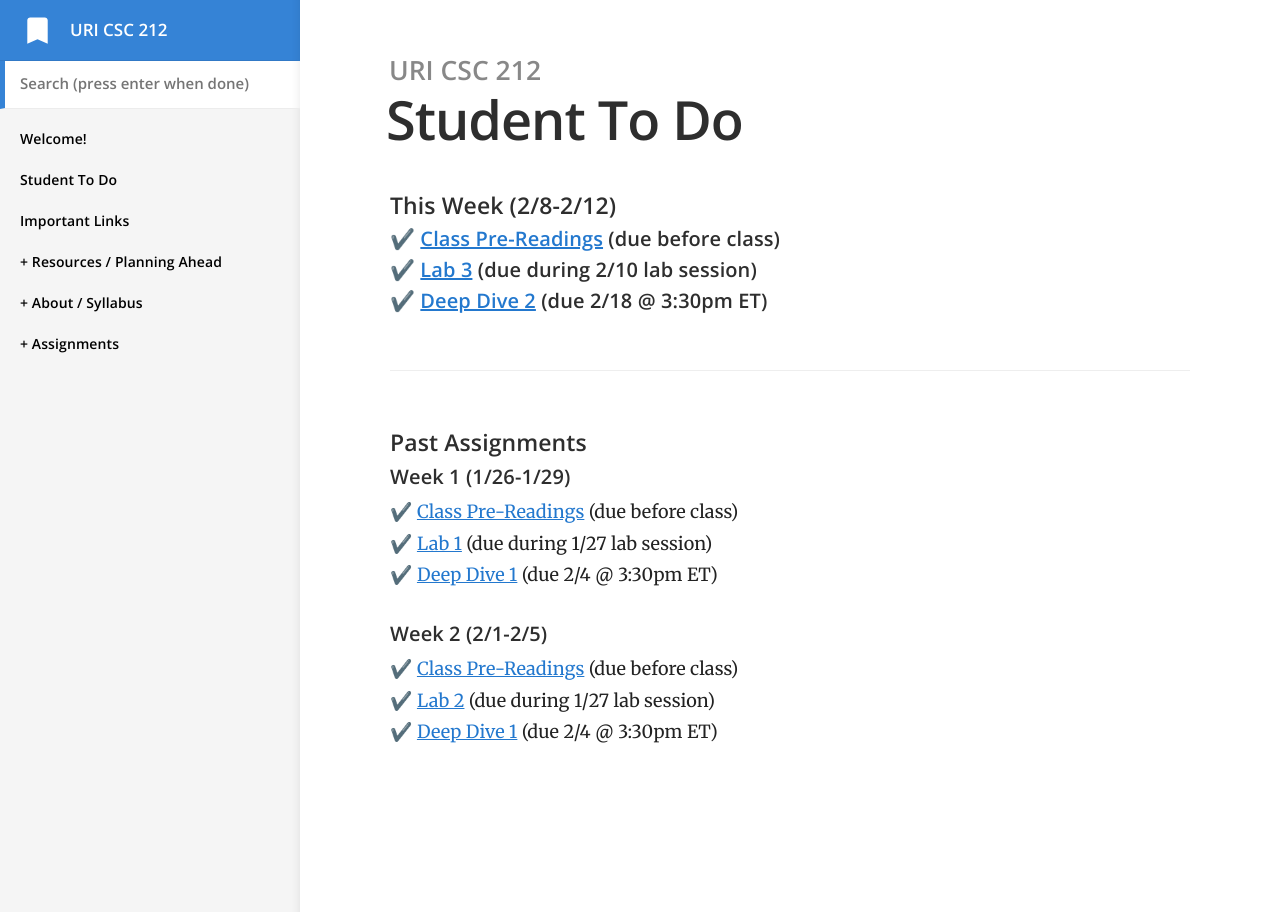
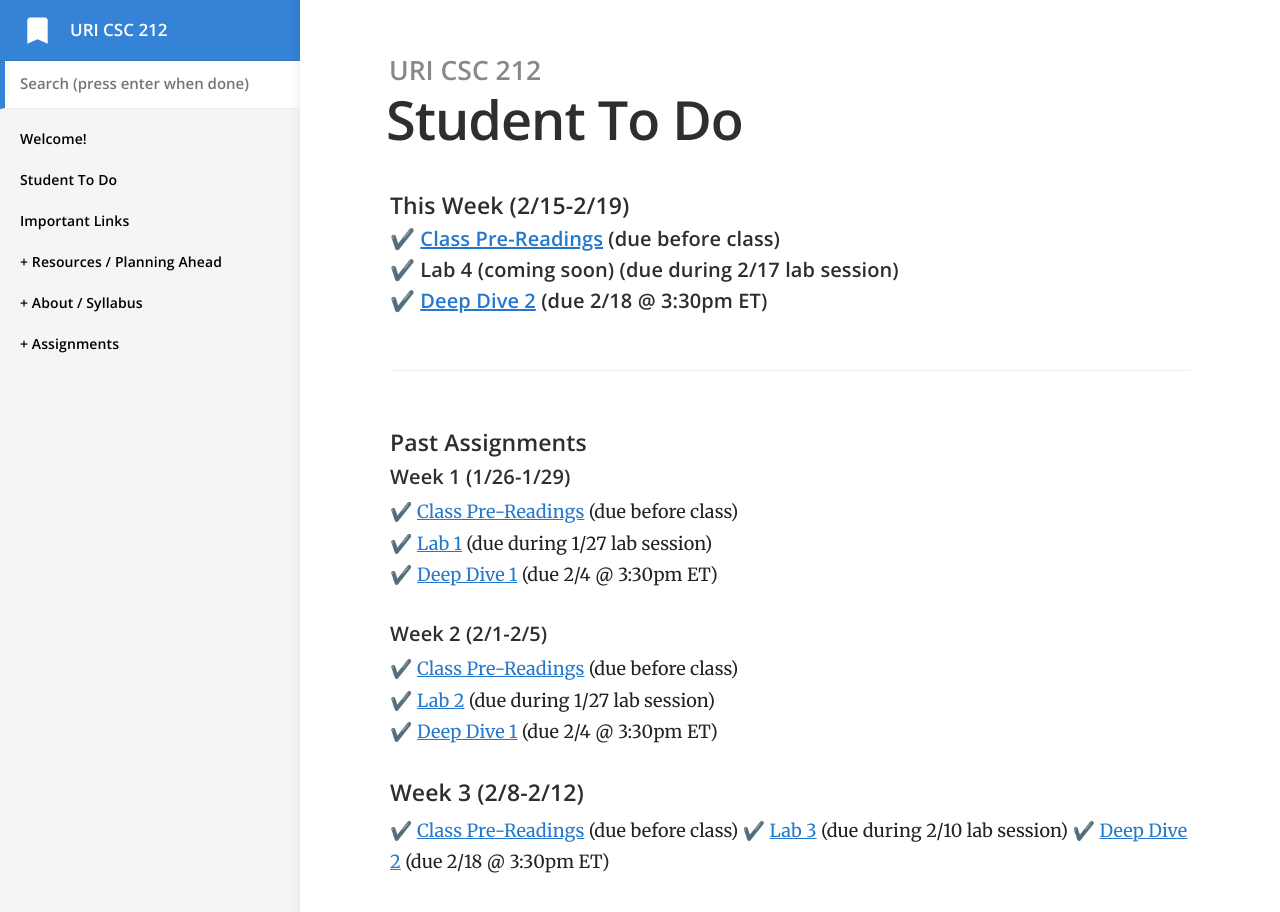
Before and after one commit to vcc-csc212/sp21-archive, a Jekyll site: the page built from todo.md, in a window 1280 px wide and 929 px high. Shown: the top 912 px of the window. Built offline with Jekyll 4.4.1, drawn with Linux system fonts in a browser that asks for light colours.

Commit message:
wk 4 created

```diff
--- a/todo.md
+++ b/todo.md
@@ -2,9 +2,9 @@
 title: Student To Do
 permalink: /todo/
 ---
-#### This Week (2/8-2/12)
-##### ✔️ [Class Pre-Readings](/wk3) (due before class)
-##### ✔️ [Lab 3](/lab03)  (due during 2/10 lab session)
+#### This Week (2/15-2/19)
+##### ✔️ [Class Pre-Readings](/wk4) (due before class)
+##### ✔️ Lab 4 (coming soon)  (due during 2/17 lab session)
 ##### ✔️ [Deep Dive 2](/dd2) (due 2/18 @ 3:30pm ET)
 
 
@@ -23,3 +23,8 @@ permalink: /todo/
 ✔️ [Class Pre-Readings](/wk2) (due before class)
 ✔️ [Lab 2](/lab02)  (due during 1/27 lab session)
 ✔️ [Deep Dive 1](/dd1) (due 2/4 @ 3:30pm ET)
+
+#### Week 3 (2/8-2/12)
+✔️ [Class Pre-Readings](/wk3) (due before class)
+✔️ [Lab 3](/lab03)  (due during 2/10 lab session)
+✔️ [Deep Dive 2](/dd2) (due 2/18 @ 3:30pm ET)
```
Also changed, not shown: _docs/weekly/wk4.md (added, +40 -0 lines).
